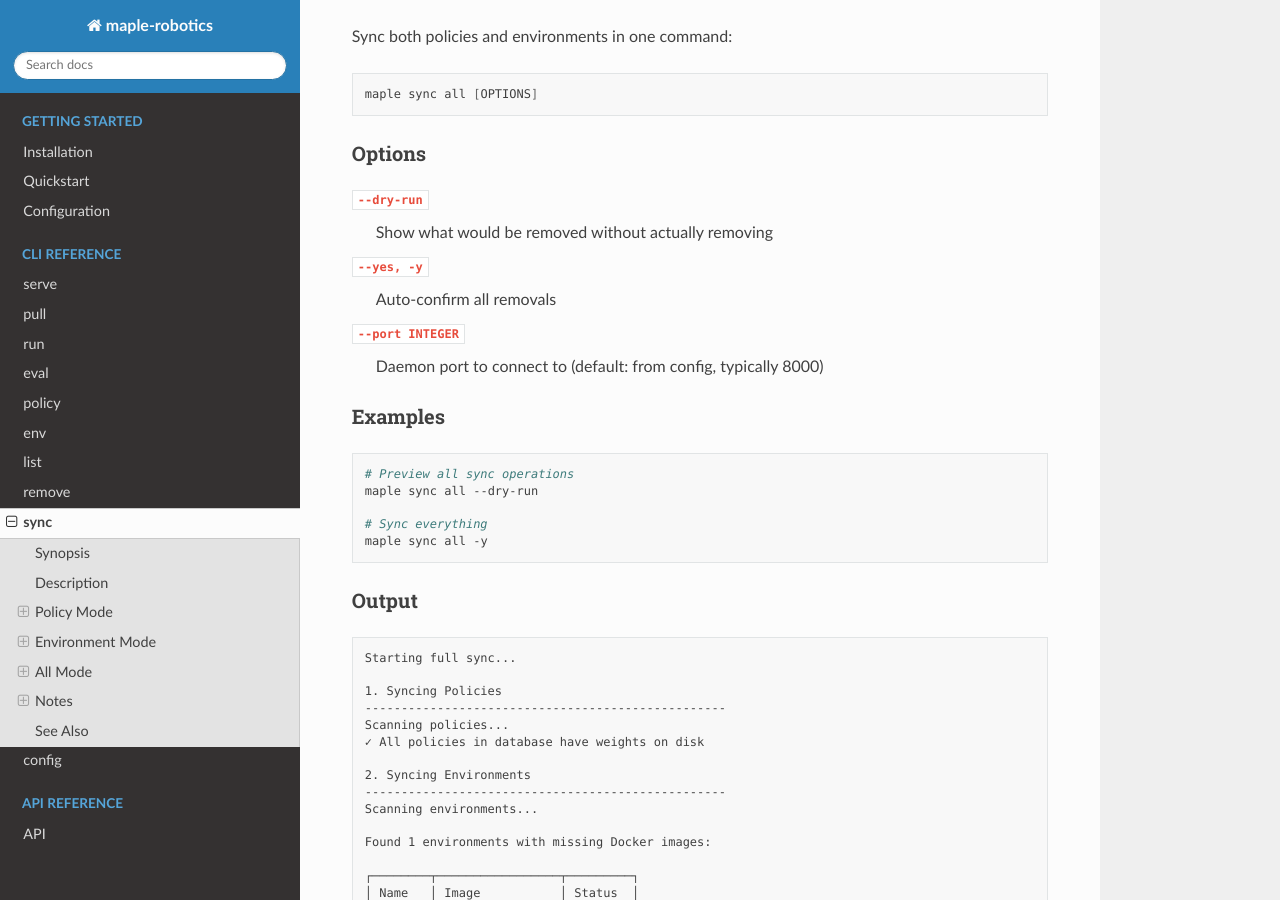
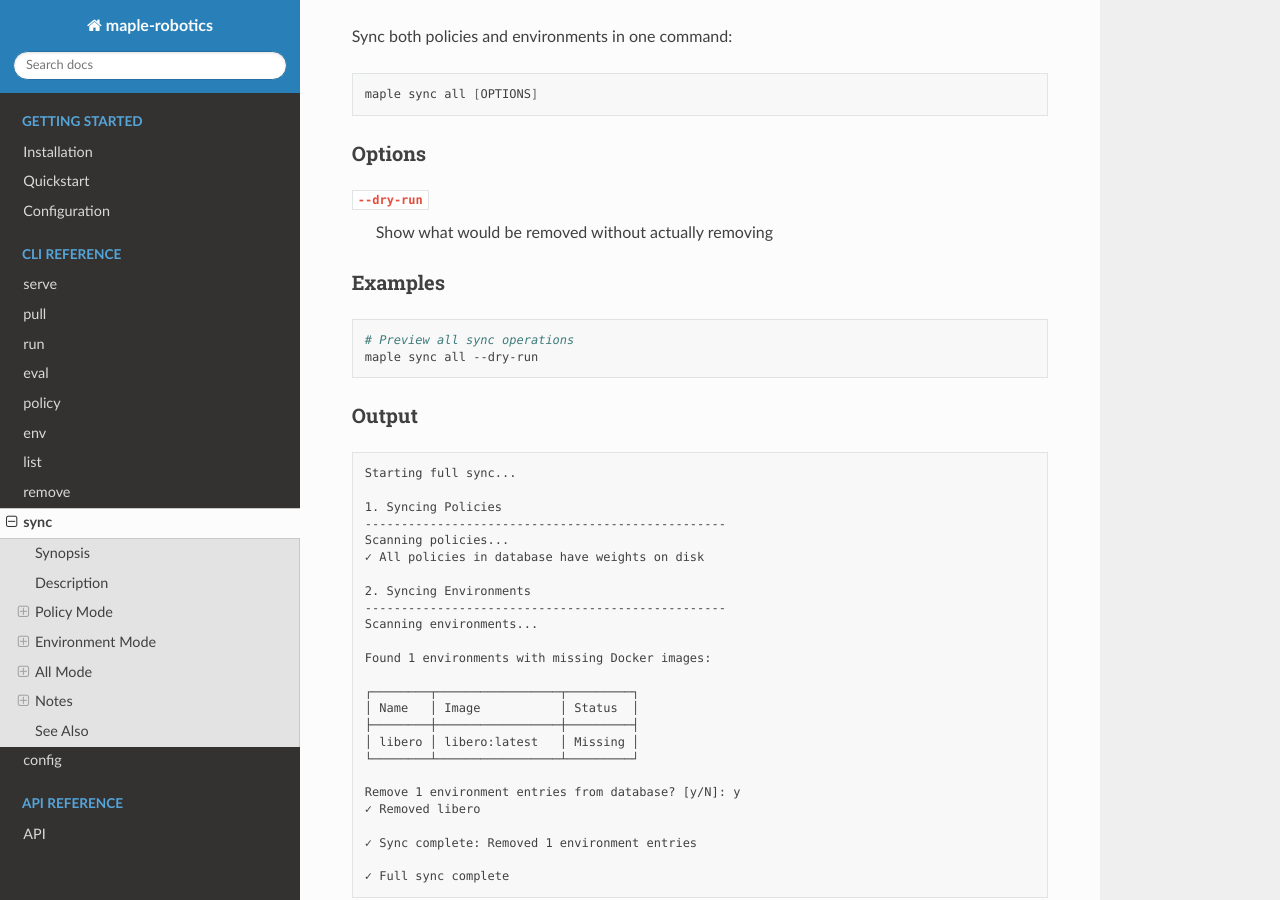
Before and after one commit to Shaswat2001/maple-robotics, a Sphinx documentation site: the page built from docs/source/commands/sync.rst, in a window 1280 px wide and 900 px high, scrolled down 3125 px. Built offline with Sphinx 7.4.7 and the Read the Docs theme 3.1.0, drawn with Linux system fonts in a browser that asks for light colours; some of the changed text lies outside the part shown.

Commit message:
fix: change doucmentaion

```diff
--- a/docs/source/commands/sync.rst
+++ b/docs/source/commands/sync.rst
@@ -174,12 +174,6 @@ Options
 ``--dry-run``
     Show what would be removed without actually removing
 
-``--yes, -y``
-    Auto-confirm all removals
-
-``--port INTEGER``
-    Daemon port to connect to (default: from config, typically 8000)
-
 Examples
 --------
 
@@ -187,9 +181,6 @@ Examples
 
    # Preview all sync operations
    maple sync all --dry-run
-
-   # Sync everything
-   maple sync all -y
 
 Output
 ------
@@ -277,7 +268,7 @@ Common Use Cases
    rm -rf ~/.maple/models/openvla/7b/
 
    # Database still has entry - fix it
-   maple sync policies -y
+   maple sync policies
 
 **Docker image cleanup**:
 
@@ -287,7 +278,7 @@ Common Use Cases
    docker rmi libero:latest
 
    # Update database
-   maple sync envs -y
+   maple sync envs
 
 **Regular maintenance**:
 
@@ -295,7 +286,7 @@ Common Use Cases
 
    # Weekly maintenance script
    maple sync all --dry-run  # Check first
-   maple sync all -y         # Apply if needed
+   maple sync all        # Apply if needed
 
 **Before important operations**:
 
@@ -305,10 +296,7 @@ Common Use Cases
    maple sync all --dry-run
 
    # If issues found, fix them
-   maple sync all -y
-
-   # Then proceed with evaluation
-   maple eval ...
+   maple sync all
 
 Error Handling
 --------------
--- a/docs/source/guides/contributing.rst
+++ b/docs/source/guides/contributing.rst
@@ -11,7 +11,7 @@ Development Setup
 
 .. code-block:: bash
 
-   git clone https://github.com/arenaxlabs/maple.git
+   git clone https://github.com/Shaswat2001/maple-robotics.git
    cd maple
 
 2. Create a virtual environment:
--- a/docs/source/guides/quickstart.rst
+++ b/docs/source/guides/quickstart.rst
@@ -186,7 +186,7 @@ If you manually deleted files, sync the database:
 .. code-block:: bash
 
    # After manual deletion: rm -rf ~/.maple/models/openvla/
-   maple sync policies -y
+   maple sync policies
 
 Step 10: Stop Everything
 ========================
```
